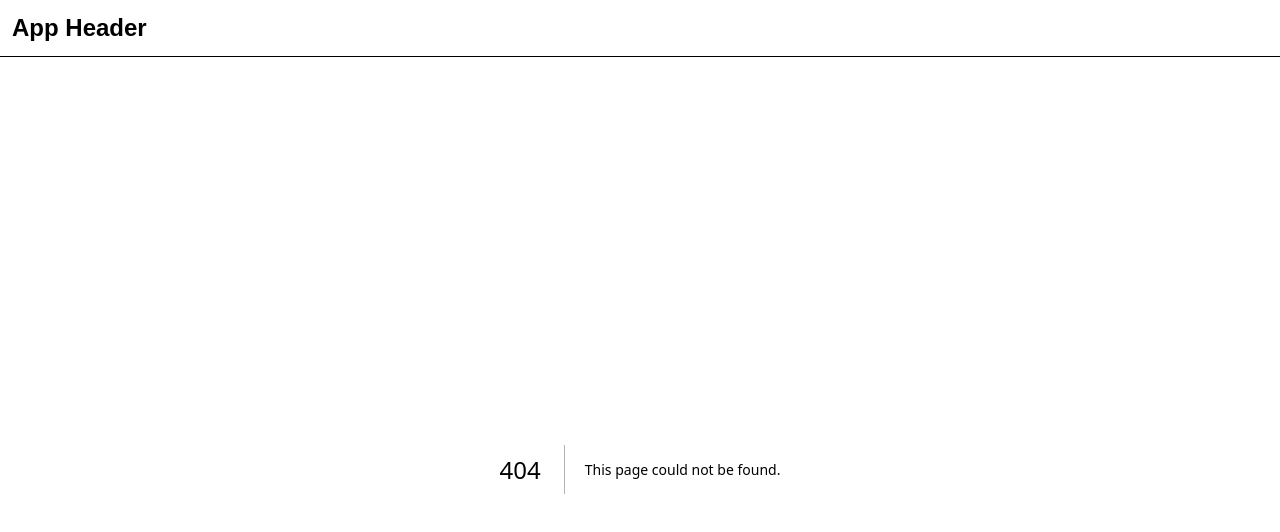
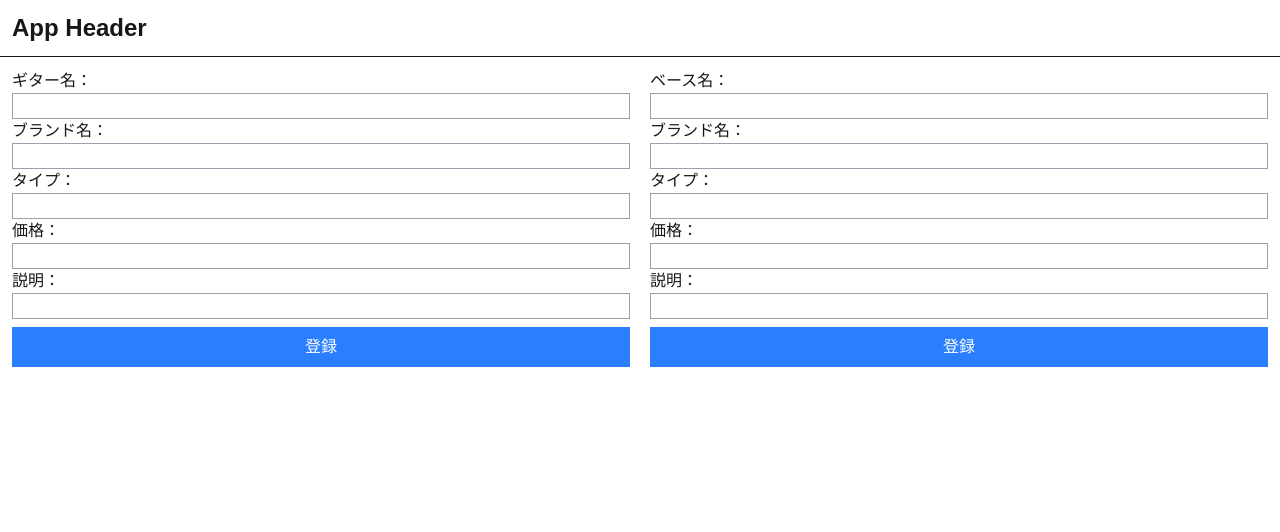
Before and after one commit to ShSato4JPN/sandbox-components, a Next.js app: page /gears in a window 1280 px wide. Before the commit this address had no page. Shown: the top 532 px of the page. Built offline with nearby package versions, Linux system fonts and the light colour scheme.

Commit message:
feat: add gear route

```diff
--- /dev/null
+++ b/src/app/gears/page.tsx
@@ -0,0 +1,5 @@
+import Gears from "@/features/gears";
+
+export default function Page() {
+  return <Gears />;
+}
--- /dev/null
+++ b/src/features/gears/index.tsx
@@ -0,0 +1,21 @@
+import BassList from "./base-list";
+import BassForm from "./bass-form";
+import GuitarForm from "./guitar-form";
+import GuitarList from "./guitar-list";
+
+export default function Gears() {
+  return (
+    <div className="w-full grid place-items-center ">
+      <div className="w-full grid grid-cols-2 gap-5">
+        <div>
+          <GuitarForm />
+          <GuitarList />
+        </div>
+        <div>
+          <BassForm />
+          <BassList />
+        </div>
+      </div>
+    </div>
+  );
+}
```
